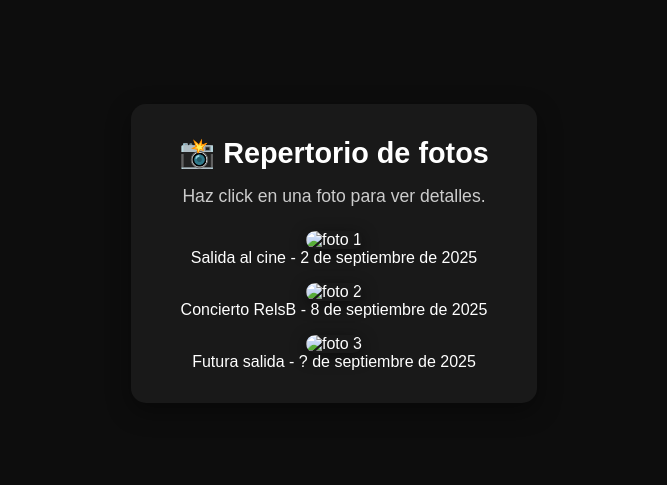
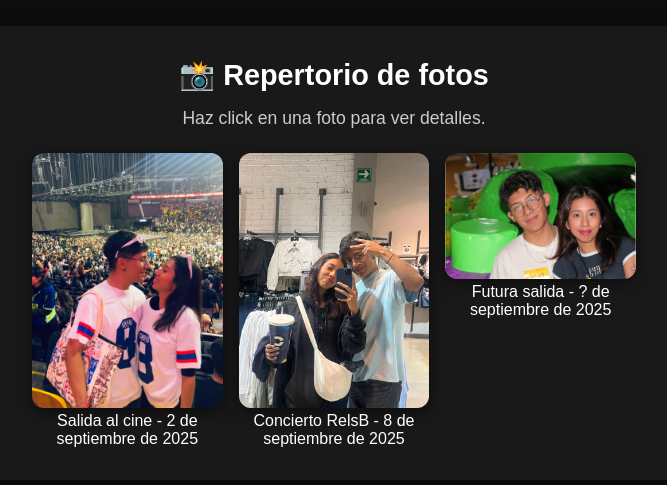
Before and after one commit to EverUs98/EverUs, a plain HTML site: page index.html in a window 1280 px wide. Shown: the part 1747-2232 px from the top of the page, without its empty margins (306-973 px from the left). Drawn offline with Linux system fonts and the light colour scheme.

Commit message:
implementacion de imagenes

```diff
--- a/index.html
+++ b/index.html
@@ -51,17 +51,17 @@
         <p>Haz click en una foto para ver detalles.</p>
         <div class="gallery" id="gallery">
           <figure class="gallery-item" data-src="images/photo1.jpg" data-place="Salida al cine" data-date="2025-09-02" data-note="Nuestra Primera salida juntos">
-            <img src="images/photo1_thumb.jpg" alt="foto 1" />
+            <img src="images/Concierto-S.jpg" alt="foto 1" />
             <figcaption>Salida al cine - 2 de septiembre de 2025</figcaption>
           </figure>
 
           <figure class="gallery-item" data-src="images/photo2.jpg" data-place="Concierto De RelsB" data-date="2025-09-08" data-note="Nuestro primer concierto juntos y donde supe que queria todo contigo">
-            <img src="images/photo2_thumb.jpg" alt="foto 2" />
+            <img src="images/Salida_EverUs-cine.jpg" alt="foto 2" />
             <figcaption>Concierto RelsB - 8 de septiembre de 2025</figcaption>
           </figure>
 
           <figure class="gallery-item" data-src="images/photo3.jpg" data-place="?" data-date="2025-09-?" data-note="?">
-            <img src="images/photo3_thumb.jpg" alt="foto 3" />
+            <img src="images/Inflalandia_EverUs.jpg" alt="foto 3" />
             <figcaption>Futura salida - ? de septiembre de 2025</figcaption>
           </figure>
         </div>
```
Also changed, not shown: images/Concierto-S.jpg (added), images/Inflalandia_EverUs.jpg (added), images/Salida_EverUs-cine.jpg (added).
